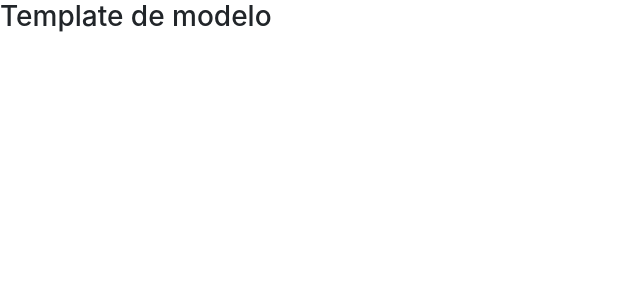
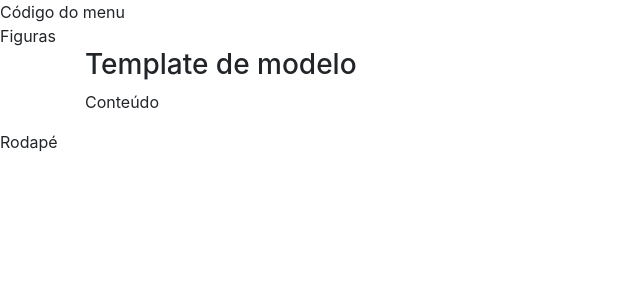
Before and after one commit to JesseJunior28/plantao, a Django app: page / in a window 1280 px wide. Shown: the top 300 px of the page, without its empty margins (0-640 px from the left). Run offline with Django 5.2, Linux system fonts and the light colour scheme; some libraries are stand-ins or nearby versions.

Commit message:
Criação do arquivo modelo.html

```diff
--- a/plantao/paginas/templates/paginas/modelo.html
+++ b/plantao/paginas/templates/paginas/modelo.html
@@ -6,13 +6,46 @@
 <head>
     <meta charset="UTF-8">
     <meta name="viewport" content="width=device-width, initial-scale=1.0">
+
+    {% block titulo %}
     <title>Modelo</title>
-
+    {% endblock %}
     <link rel="stylesheet" href="{% static 'css/bootstrap.min.css' %}">
 </head>
 <body>
 
-    <h3>Template de modelo</h3>
+        {% block menu %}
+        <div class="">
+            Código do menu
+        </div>
+        {% endblock %}
+
+        {% block figuras %}
+        <div>
+            Figuras
+        </div>
+        {% endblock %}
+
+
+        {% block container %}
+        <div class="container">
+            <h3>Template de modelo</h3>
+
+
+            <p>Conteúdo</p>
+        </div>
+        {% endblock %}
+
+        {% block rodape %}
+        <div class="">
+            Rodapé
+        </div>
+        {% endblock %}
+
+
+    <script src="{% static 'js/jquery-3.4.1.min.js' %}"></script>
+    <script src="{% static 'js/popper.js' %}"></script>
+    <script src="{% static 'js/bootstrap.min.js' %}"></script>
 
 
 </body>
```
